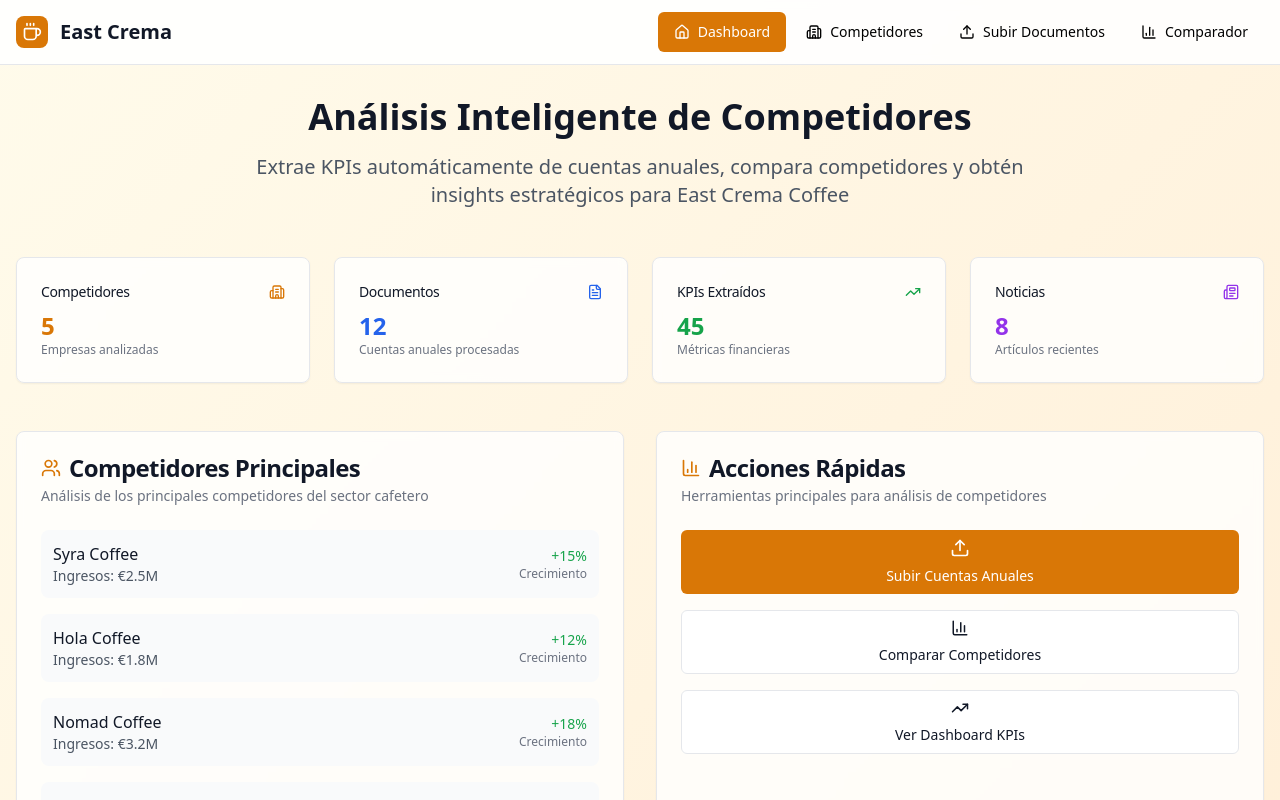
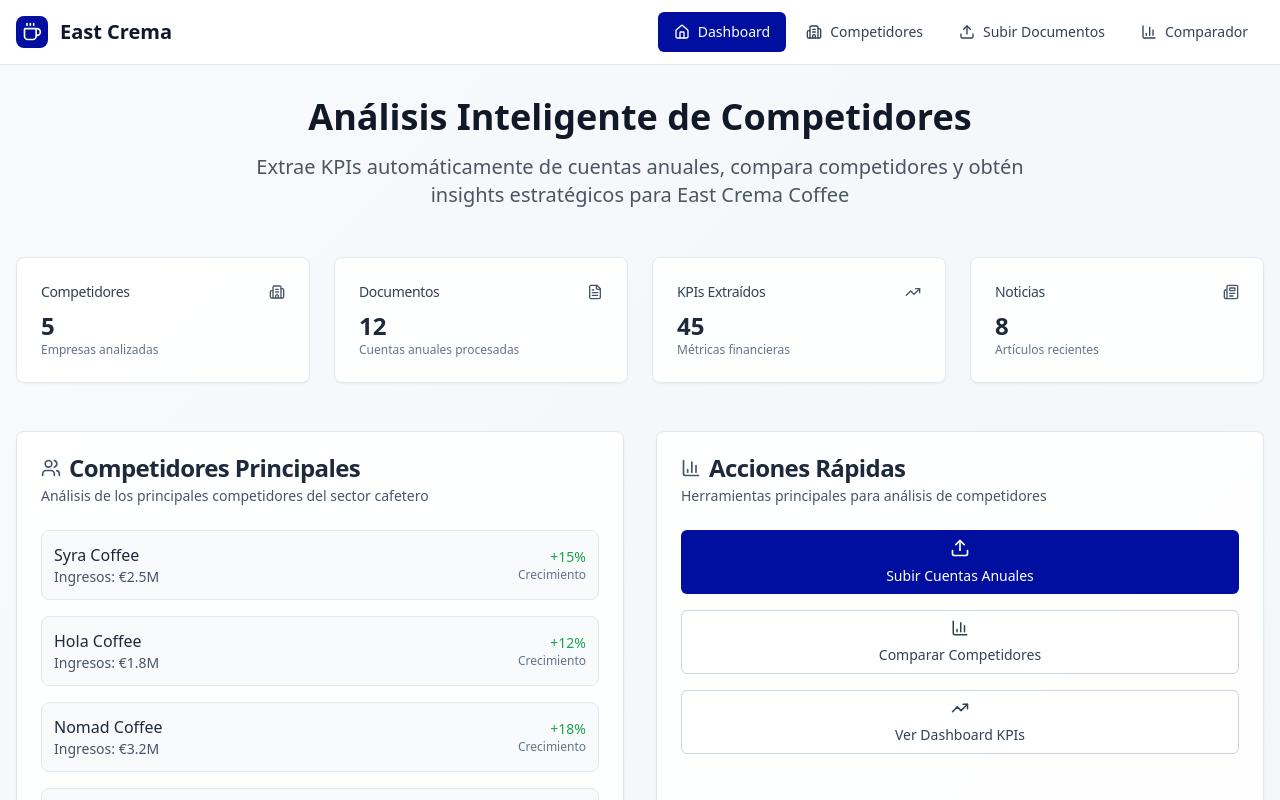
Before and after one commit to eastcremacoffee-dev/east-crema-analysis, a Next.js app: page / in a window 1280 px wide. Shown: the top 800 px of the page. Built offline with nearby package versions, Linux system fonts and the light colour scheme.

Commit message:
feat: actualizar colores a paleta neutra azulada con botones #000f9f

```diff
--- a/src/app/competitors/page.tsx
+++ b/src/app/competitors/page.tsx
@@ -64,7 +64,7 @@
   ]
 
   return (
-    <div className="min-h-screen bg-gradient-to-br from-amber-50 to-orange-100">
+    <div className="min-h-screen bg-gradient-to-br from-neutral-50 to-neutral-100">
       <Navigation />
 
       <main className="container mx-auto px-4 py-8">
--- a/src/app/page.tsx
+++ b/src/app/page.tsx
@@ -14,7 +14,7 @@
 
 export default function Home() {
   return (
-    <div className="min-h-screen bg-gradient-to-br from-amber-50 to-orange-100">
+    <div className="min-h-screen bg-gradient-to-br from-neutral-50 to-neutral-100">
       <Navigation />
 
       <main className="container mx-auto px-4 py-8">
@@ -31,53 +31,53 @@
 
         {/* Stats Cards */}
         <div className="grid grid-cols-1 md:grid-cols-2 lg:grid-cols-4 gap-6 mb-12">
-          <Card className="bg-white/80 backdrop-blur-sm">
+          <Card className="bg-white/90 backdrop-blur-sm border-neutral-200">
             <CardHeader className="flex flex-row items-center justify-between space-y-0 pb-2">
-              <CardTitle className="text-sm font-medium">Competidores</CardTitle>
-              <Building2 className="h-4 w-4 text-amber-600" />
+              <CardTitle className="text-sm font-medium text-neutral-700">Competidores</CardTitle>
+              <Building2 className="h-4 w-4 text-neutral-600" />
             </CardHeader>
             <CardContent>
-              <div className="text-2xl font-bold text-amber-600">5</div>
-              <p className="text-xs text-muted-foreground">
+              <div className="text-2xl font-bold text-neutral-800">5</div>
+              <p className="text-xs text-neutral-500">
                 Empresas analizadas
               </p>
             </CardContent>
           </Card>
 
-          <Card className="bg-white/80 backdrop-blur-sm">
+          <Card className="bg-white/90 backdrop-blur-sm border-neutral-200">
             <CardHeader className="flex flex-row items-center justify-between space-y-0 pb-2">
-              <CardTitle className="text-sm font-medium">Documentos</CardTitle>
-              <FileText className="h-4 w-4 text-blue-600" />
+              <CardTitle className="text-sm font-medium text-neutral-700">Documentos</CardTitle>
+              <FileText className="h-4 w-4 text-neutral-600" />
             </CardHeader>
             <CardContent>
-              <div className="text-2xl font-bold text-blue-600">12</div>
-              <p className="text-xs text-muted-foreground">
+              <div className="text-2xl font-bold text-neutral-800">12</div>
+              <p className="text-xs text-neutral-500">
                 Cuentas anuales procesadas
               </p>
             </CardContent>
           </Card>
 
-          <Card className="bg-white/80 backdrop-blur-sm">
+          <Card className="bg-white/90 backdrop-blur-sm border-neutral-200">
             <CardHeader className="flex flex-row items-center justify-between space-y-0 pb-2">
-              <CardTitle className="text-sm font-medium">KPIs Extraídos</CardTitle>
-              <TrendingUp className="h-4 w-4 text-green-600" />
+              <CardTitle className="text-sm font-medium text-neutral-700">KPIs Extraídos</CardTitle>
+              <TrendingUp className="h-4 w-4 text-neutral-600" />
             </CardHeader>
             <CardContent>
-              <div className="text-2xl font-bold text-green-600">45</div>
-              <p className="text-xs text-muted-foreground">
+              <div className="text-2xl font-bold text-neutral-800">45</div>
+              <p className="text-xs text-neutral-500">
                 Métricas financieras
               </p>
             </CardContent>
           </Card>
 
-          <Card className="bg-white/80 backdrop-blur-sm">
+          <Card className="bg-white/90 backdrop-blur-sm border-neutral-200">
             <CardHeader className="flex flex-row items-center justify-between space-y-0 pb-2">
-              <CardTitle className="text-sm font-medium">Noticias</CardTitle>
-              <Newspaper className="h-4 w-4 text-purple-600" />
+              <CardTitle className="text-sm font-medium text-neutral-700">Noticias</CardTitle>
+              <Newspaper className="h-4 w-4 text-neutral-600" />
             </CardHeader>
             <CardContent>
-              <div className="text-2xl font-bold text-purple-600">8</div>
-              <p className="text-xs text-muted-foreground">
+              <div className="text-2xl font-bold text-neutral-800">8</div>
+              <p className="text-xs text-neutral-500">
                 Artículos recientes
               </p>
             </CardContent>
@@ -87,13 +87,13 @@
         {/* Main Features */}
         <div className="grid grid-cols-1 lg:grid-cols-2 gap-8 mb-12">
           {/* Competitors Overview */}
-          <Card className="bg-white/80 backdrop-blur-sm">
+          <Card className="bg-white/90 backdrop-blur-sm border-neutral-200">
             <CardHeader>
-              <CardTitle className="flex items-center gap-2">
-                <Users className="h-5 w-5 text-amber-600" />
+              <CardTitle className="flex items-center gap-2 text-neutral-800">
+                <Users className="h-5 w-5 text-neutral-600" />
                 Competidores Principales
               </CardTitle>
-              <CardDescription>
+              <CardDescription className="text-neutral-600">
                 Análisis de los principales competidores del sector cafetero
               </CardDescription>
             </CardHeader>
@@ -105,14 +105,14 @@
                   { name: "Nomad Coffee", revenue: "€3.2M", growth: "+18%" },
                   { name: "Cafés de Finca", revenue: "€1.5M", growth: "+8%" }
                 ].map((competitor, index) => (
-                  <div key={index} className="flex items-center justify-between p-3 bg-gray-50 rounded-lg">
+                  <div key={index} className="flex items-center justify-between p-3 bg-neutral-50 rounded-lg border border-neutral-200">
                     <div>
-                      <p className="font-medium">{competitor.name}</p>
-                      <p className="text-sm text-gray-600">Ingresos: {competitor.revenue}</p>
+                      <p className="font-medium text-neutral-800">{competitor.name}</p>
+                      <p className="text-sm text-neutral-600">Ingresos: {competitor.revenue}</p>
                     </div>
                     <div className="text-right">
                       <p className="text-sm font-medium text-green-600">{competitor.growth}</p>
-                      <p className="text-xs text-gray-500">Crecimiento</p>
+                      <p className="text-xs text-neutral-500">Crecimiento</p>
                     </div>
                   </div>
                 ))}
@@ -121,27 +121,27 @@
           </Card>
 
           {/* Quick Actions */}
-          <Card className="bg-white/80 backdrop-blur-sm">
+          <Card className="bg-white/90 backdrop-blur-sm border-neutral-200">
             <CardHeader>
-              <CardTitle className="flex items-center gap-2">
-                <BarChart3 className="h-5 w-5 text-amber-600" />
+              <CardTitle className="flex items-center gap-2 text-neutral-800">
+                <BarChart3 className="h-5 w-5 text-neutral-600" />
                 Acciones Rápidas
               </CardTitle>
-              <CardDescription>
+              <CardDescription className="text-neutral-600">
                 Herramientas principales para análisis de competidores
               </CardDescription>
             </CardHeader>
             <CardContent>
               <div className="grid grid-cols-1 gap-4">
-                <Button className="h-16 flex flex-col items-center justify-center bg-amber-600 hover:bg-amber-700">
+                <Button className="h-16 flex flex-col items-center justify-center bg-[#000f9f] hover:bg-[#000d8a] text-white">
                   <Upload className="h-6 w-6 mb-2" />
                   <span>Subir Cuentas Anuales</span>
                 </Button>
-                <Button variant="outline" className="h-16 flex flex-col items-center justify-center">
+                <Button variant="outline" className="h-16 flex flex-col items-center justify-center border-neutral-300 text-neutral-700 hover:bg-neutral-50">
                   <BarChart3 className="h-6 w-6 mb-2" />
                   <span>Comparar Competidores</span>
                 </Button>
-                <Button variant="outline" className="h-16 flex flex-col items-center justify-center">
+                <Button variant="outline" className="h-16 flex flex-col items-center justify-center border-neutral-300 text-neutral-700 hover:bg-neutral-50">
                   <TrendingUp className="h-6 w-6 mb-2" />
                   <span>Ver Dashboard KPIs</span>
                 </Button>
@@ -151,10 +151,10 @@
         </div>
 
         {/* Recent Activity */}
-        <Card className="bg-white/80 backdrop-blur-sm">
+        <Card className="bg-white/90 backdrop-blur-sm border-neutral-200">
           <CardHeader>
-            <CardTitle>Actividad Reciente</CardTitle>
-            <CardDescription>
+            <CardTitle className="text-neutral-800">Actividad Reciente</CardTitle>
+            <CardDescription className="text-neutral-600">
               Últimas actualizaciones y análisis realizados
             </CardDescription>
           </CardHeader>
@@ -166,12 +166,12 @@
                 { action: "Reporte generado", company: "Comparativa Q3", time: "Ayer" },
                 { action: "Noticias recopiladas", company: "Sector cafetero", time: "Hace 1 día" }
               ].map((activity, index) => (
-                <div key={index} className="flex items-center justify-between p-3 border rounded-lg">
+                <div key={index} className="flex items-center justify-between p-3 border border-neutral-200 rounded-lg bg-neutral-50">
                   <div>
-                    <p className="font-medium">{activity.action}</p>
-                    <p className="text-sm text-gray-600">{activity.company}</p>
+                    <p className="font-medium text-neutral-800">{activity.action}</p>
+                    <p className="text-sm text-neutral-600">{activity.company}</p>
                   </div>
-                  <span className="text-sm text-gray-500">{activity.time}</span>
+                  <span className="text-sm text-neutral-500">{activity.time}</span>
                 </div>
               ))}
             </div>
--- a/src/components/navigation.tsx
+++ b/src/components/navigation.tsx
@@ -22,16 +22,16 @@
   const pathname = usePathname()
 
   return (
-    <nav className="bg-white/90 backdrop-blur-sm border-b sticky top-0 z-50">
+    <nav className="bg-white/95 backdrop-blur-sm border-b border-neutral-200 sticky top-0 z-50">
       <div className="container mx-auto px-4">
         <div className="flex items-center justify-between h-16">
           {/* Logo */}
           <Link href="/" className="flex items-center space-x-3">
-            <div className="flex items-center justify-center w-8 h-8 bg-amber-600 rounded-lg">
+            <div className="flex items-center justify-center w-8 h-8 bg-[#000f9f] rounded-lg">
               <Coffee className="h-5 w-5 text-white" />
             </div>
             <div>
-              <h1 className="text-xl font-bold text-gray-900">East Crema</h1>
+              <h1 className="text-xl font-bold text-neutral-900">East Crema</h1>
             </div>
           </Link>
 
@@ -43,7 +43,7 @@
                 <Link key={item.name} href={item.href}>
                   <Button
                     variant={isActive ? "default" : "ghost"}
-                    className={isActive ? "bg-amber-600 hover:bg-amber-700" : ""}
+                    className={isActive ? "bg-[#000f9f] hover:bg-[#000d8a] text-white" : "text-neutral-700 hover:text-neutral-900 hover:bg-neutral-100"}
                   >
                     <item.icon className="h-4 w-4 mr-2" />
                     {item.name}
--- a/tailwind.config.js
+++ b/tailwind.config.js
@@ -9,29 +9,42 @@
     extend: {
       colors: {
         primary: {
-          DEFAULT: "#d97706", // amber-600
+          DEFAULT: "#000f9f", // Azul corporativo
           foreground: "#ffffff",
         },
         secondary: {
-          DEFAULT: "#f3f4f6", // gray-100
-          foreground: "#374151", // gray-700
+          DEFAULT: "#f8fafc", // slate-50
+          foreground: "#475569", // slate-600
         },
         accent: {
-          DEFAULT: "#fbbf24", // amber-400
-          foreground: "#ffffff",
+          DEFAULT: "#e2e8f0", // slate-200
+          foreground: "#334155", // slate-700
         },
         background: "#ffffff",
-        foreground: "#111827", // gray-900
+        foreground: "#0f172a", // slate-900
         card: {
           DEFAULT: "#ffffff",
-          foreground: "#111827",
+          foreground: "#0f172a",
         },
-        border: "#e5e7eb", // gray-200
-        input: "#e5e7eb",
-        ring: "#d97706", // amber-600
+        border: "#e2e8f0", // slate-200
+        input: "#e2e8f0",
+        ring: "#000f9f", // Azul corporativo
         muted: {
-          DEFAULT: "#f9fafb", // gray-50
-          foreground: "#6b7280", // gray-500
+          DEFAULT: "#f1f5f9", // slate-100
+          foreground: "#64748b", // slate-500
+        },
+        // Colores neutros azulados
+        neutral: {
+          50: "#f8fafc",
+          100: "#f1f5f9",
+          200: "#e2e8f0",
+          300: "#cbd5e1",
+          400: "#94a3b8",
+          500: "#64748b",
+          600: "#475569",
+          700: "#334155",
+          800: "#1e293b",
+          900: "#0f172a",
         },
       },
       borderRadius: {
```
